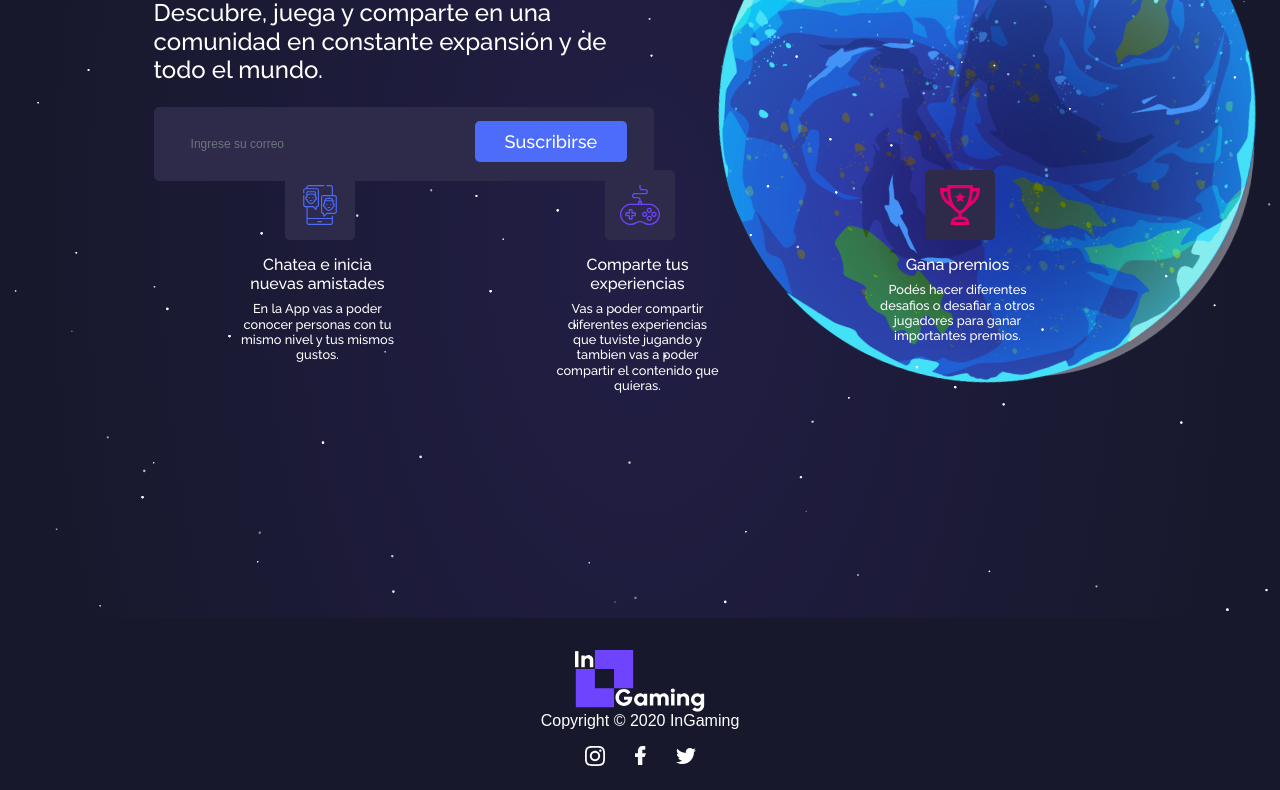
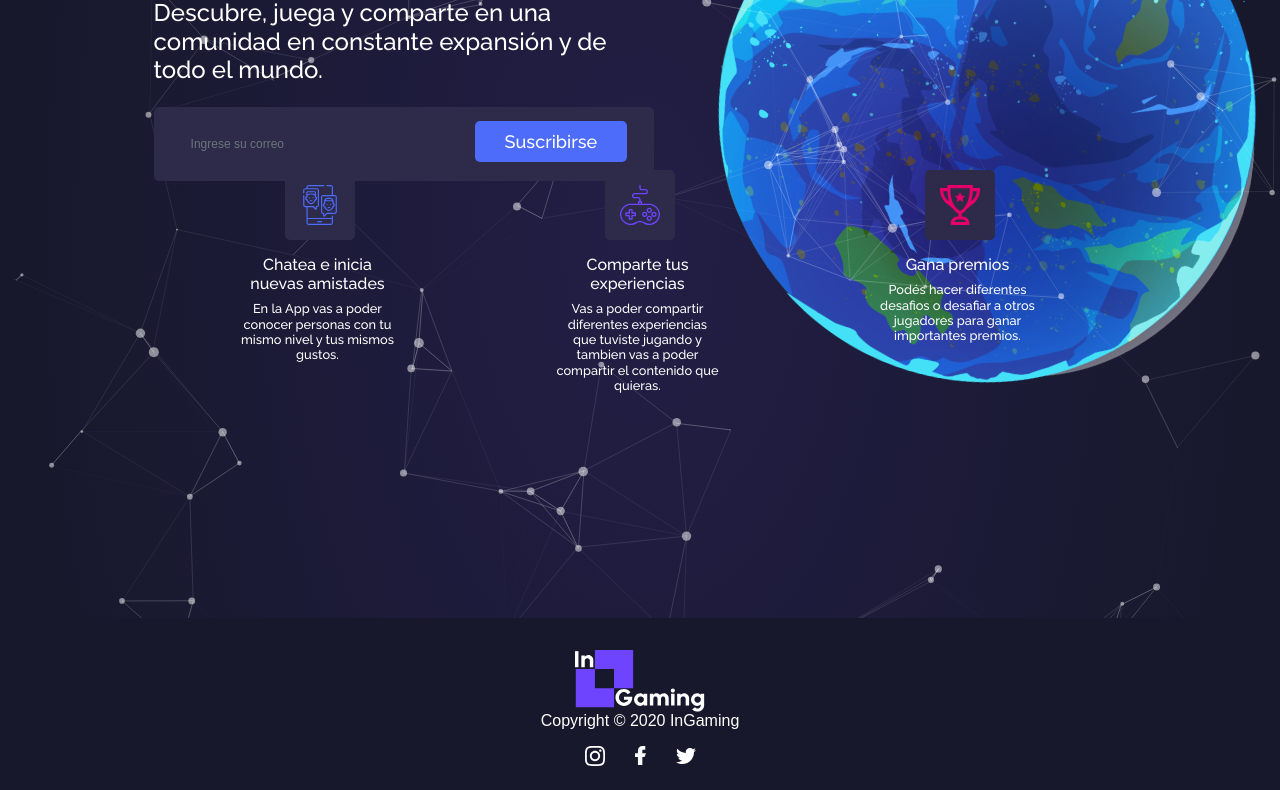
Before and after one commit to mathiezelat/InGaming, a website: page index.html in a window 1280 px wide. Shown: the part 342-1132 px from the top of the page. Drawn offline with nearby package versions, Linux system fonts and the light colour scheme; no server answers; animation ran at ten frames a second; files whose address does not match are found by name.

Commit message:
Particulas JS

```diff
--- a/SCSS/mystyle.scss
+++ b/SCSS/mystyle.scss
@@ -19,6 +19,7 @@ $color-titulos-h1: #ffffff;
 $color-subtitulos-h5: #ffffff;
 $color-fondo-formas:#2d2a4a;
 $color-fondo:radial-gradient(50% 98.88% at 50% 50%, #221e46 0%, #17182b 100%);
+$color-fondo-brillante: linear-gradient(to right bottom, #510086, #590e9b, #601cb1, #6628c8, #6b34df, #6b34df, #6b34df, #6b34df, #6628c8, #601cb1, #590e9b, #510086);
 $color-button-nav:linear-gradient(180deg, #6e44ff 0%, #4d6cfa 100%),
 #c4c4c4;
 
@@ -591,7 +592,7 @@ canvas {
     width: 100vw;
     height: 145vh;
     left: 0px;
-    background: $color-fondo;
+    background: $color-fondo-brillante;
 
 }
 
@@ -671,7 +672,7 @@ canvas {
     text-align: center;
     width: 100vw;
     height: 145vh;
-    background: $color-fondo;
+    background: $color-fondo-brillante;
 }
 
 .start__text {
--- a/index.html
+++ b/index.html
@@ -307,7 +307,9 @@
     <p class="footer__copy">&copy; Mathias Ezequiel Latronico</p>
   </footer>
   <!-- FOOTER -->
-  <script src="https://cdn.jsdelivr.net/particles.js/2.0.0/particles.min.js" defer data-deferred="1"></script>
+  <script src="js/particles.js"></script>
+  <script src="js/app.js"></script>
+
 
   <script src="https://code.jquery.com/jquery-3.5.1.slim.min.js"
     integrity="sha384-DfXdz2htPH0lsSSs5nCTpuj/zy4C+OGpamoFVy38MVBnE+IbbVYUew+OrCXaRkfj" crossorigin="anonymous">
--- /dev/null
+++ b/js/app.js
@@ -0,0 +1,133 @@
+/* -----------------------------------------------
+/* How to use? : Check the GitHub README
+/* ----------------------------------------------- */
+
+/* To load a config file (particles.json) you need to host this demo (MAMP/WAMP/local)... */
+
+particlesJS.load('particles-js', 'particles.json', function() {
+  console.log('particles.js loaded - callback');
+});
+
+
+/* Otherwise just put the config content (json): */
+
+particlesJS('particles-js',
+
+  {
+    "particles": {
+      "number": {
+        "value": 100,
+        "density": {
+          "enable": true,
+          "value_area": 800
+        }
+      },
+      "color": {
+        "value": "#ffffff"
+      },
+      "shape": {
+        "type": "polygon",
+        "stroke": {
+          "width": 0,
+          "color": "#000000"
+        },
+        "polygon": {
+          "nb_sides": 5
+        },
+        "image": {
+          "src": "img/github.svg",
+          "width": 100,
+          "height": 100
+        }
+      },
+      "opacity": {
+        "value": 1,
+        "random": true,
+        "anim": {
+          "enable": true,
+          "speed": 1,
+          "opacity_min": 0.1,
+          "sync": false
+        }
+      },
+      "size": {
+        "value": 1,
+        "random": true,
+        "anim": {
+          "enable": false,
+          "speed": 40,
+          "size_min": 0.1,
+          "sync": false
+        }
+      },
+      "line_linked": {
+        "enable": false,
+        "distance": 150,
+        "color": "#ffffff",
+        "opacity": 0.4,
+        "width": 1
+      },
+      "move": {
+        "enable": true,
+        "speed": 0.1,
+        "direction": "none",
+        "random": true,
+        "straight": false,
+        "out_mode": "out",
+        "attract": {
+          "enable": true,
+          "rotateX": 600,
+          "rotateY": 1200
+        }
+      }
+    },
+    "interactivity": {
+      "detect_on": "canvas",
+      "events": {
+        "onhover": {
+          "enable": true,
+          "mode": "repulse"
+        },
+        "onclick": {
+          "enable": true,
+          "mode": "push"
+        },
+        "resize": true
+      },
+      "modes": {
+        "grab": {
+          "distance": 400,
+          "line_linked": {
+            "opacity": 1
+          }
+        },
+        "bubble": {
+          "distance": 400,
+          "size": 40,
+          "duration": 2,
+          "opacity": 8,
+          "speed": 3
+        },
+        "repulse": {
+          "distance": 200
+        },
+        "push": {
+          "particles_nb": 4
+        },
+        "remove": {
+          "particles_nb": 2
+        }
+      }
+    },
+    "retina_detect": true,
+    "config_demo": {
+      "hide_card": false,
+      "background_color": "#b61924",
+      "background_image": "",
+      "background_position": "50% 50%",
+      "background_repeat": "no-repeat",
+      "background_size": "cover"
+    }
+  }
+
+);
--- a/js/particlesjs-config.json
+++ b/js/particles.json
@@ -1,23 +1,23 @@
 {
   "particles": {
     "number": {
-      "value": 52,
+      "value": 80,
       "density": {
         "enable": true,
-        "value_area": 552.4033491425909
+        "value_area": 800
       }
     },
     "color": {
       "value": "#ffffff"
     },
     "shape": {
-      "type": "star",
+      "type": "circle",
       "stroke": {
         "width": 0,
         "color": "#000000"
       },
       "polygon": {
-        "nb_sides": 10
+        "nb_sides": 5
       },
       "image": {
         "src": "img/github.svg",
@@ -26,40 +26,39 @@
       }
     },
     "opacity": {
-      "value": 1,
-      "random": true,
+      "value": 0.5,
+      "random": false,
       "anim": {
-        "enable": true,
+        "enable": false,
         "speed": 1,
-        "opacity_min": 1,
+        "opacity_min": 0.1,
         "sync": false
       }
     },
     "size": {
-      "value": 1,
+      "value": 5,
       "random": true,
       "anim": {
-        "enable": true,
-        "speed": 1,
-        "size_min": 44.66424667657398,
-        "sync": true
+        "enable": false,
+        "speed": 40,
+        "size_min": 0.1,
+        "sync": false
       }
     },
     "line_linked": {
-      "enable": false,
-      "distance": 994.1154777366241,
+      "enable": true,
+      "distance": 150,
       "color": "#ffffff",
-      "opacity": 0.13629002517356945,
-      "width": 0
+      "opacity": 0.4,
+      "width": 1
     },
     "move": {
       "enable": true,
-      "speed": 1,
+      "speed": 6,
       "direction": "none",
-      "random": true,
+      "random": false,
       "straight": false,
       "out_mode": "out",
-      "bounce": false,
       "attract": {
         "enable": false,
         "rotateX": 600,
@@ -68,15 +67,15 @@
     }
   },
   "interactivity": {
-    "detect_on": "window",
+    "detect_on": "canvas",
     "events": {
       "onhover": {
-        "enable": false,
+        "enable": true,
         "mode": "repulse"
       },
       "onclick": {
         "enable": true,
-        "mode": "repulse"
+        "mode": "push"
       },
       "resize": true
     },
@@ -95,8 +94,7 @@
         "speed": 3
       },
       "repulse": {
-        "distance": 200,
-        "duration": 0.4
+        "distance": 200
       },
       "push": {
         "particles_nb": 4
@@ -106,5 +104,13 @@
       }
     }
   },
-  "retina_detect": true
+  "retina_detect": true,
+  "config_demo": {
+    "hide_card": false,
+    "background_color": "#b61924",
+    "background_image": "",
+    "background_position": "50% 50%",
+    "background_repeat": "no-repeat",
+    "background_size": "cover"
+  }
 }
```
Also changed, not shown: js/bower.json (added, +21 -0 lines), js/package.json (added, +28 -0 lines), CSS/mystyle.css, js/lib/stats.js (added), js/particles.min.js (added), package.json (line endings or trailing spaces).
